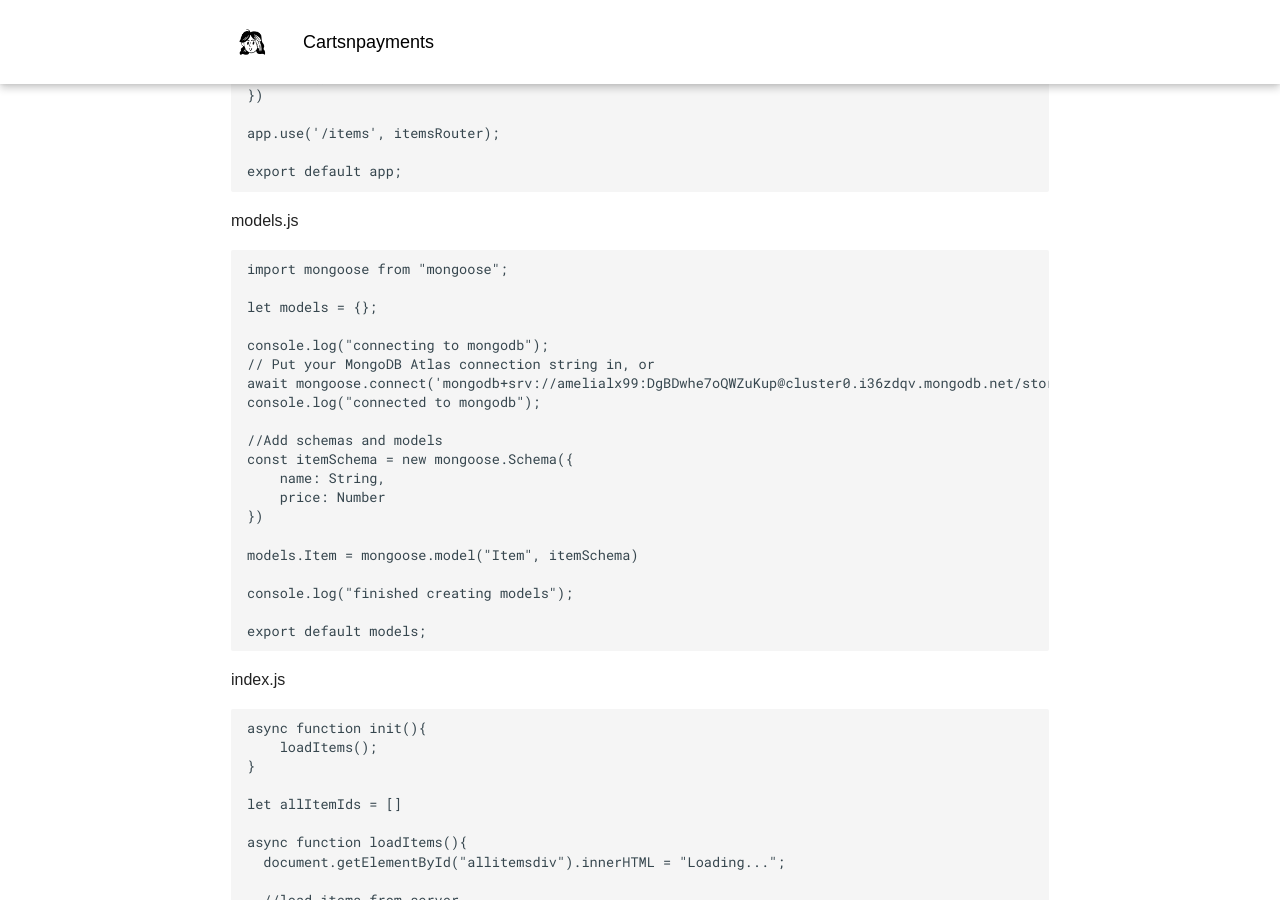
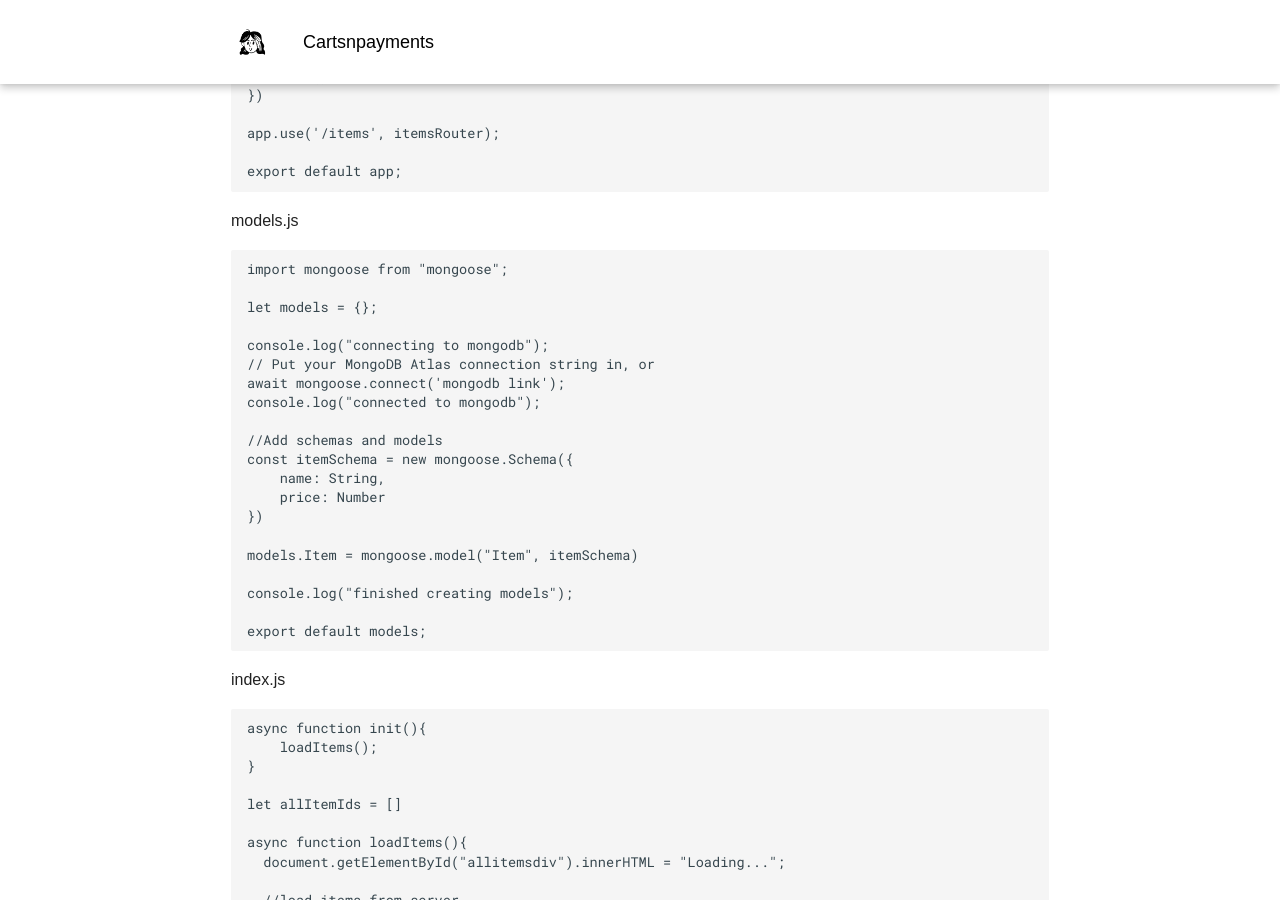
Before and after one commit to amelial9/milynotes, an MkDocs documentation site: the page built from docs/INFO441/cartsnpayments.md, in a window 1280 px wide and 900 px high, scrolled down 1403 px. Built offline with MkDocs 1.6.1 and Material for MkDocs 9.7.7, drawn with Linux system fonts in a browser that asks for light colours; some web fonts are replaced.

Commit message:
Update cartsnpayments.md

```diff
--- a/docs/INFO441/cartsnpayments.md
+++ b/docs/INFO441/cartsnpayments.md
@@ -90,7 +90,7 @@ let models = {};
 
 console.log("connecting to mongodb");
 // Put your MongoDB Atlas connection string in, or
-await mongoose.connect('mongodb+srv://amelialx99:DgBDwhe7oQWZuKup@cluster0.i36zdqv.mongodb.net/storeDemo');
+await mongoose.connect('mongodb link');
 console.log("connected to mongodb");
 
 //Add schemas and models
```
